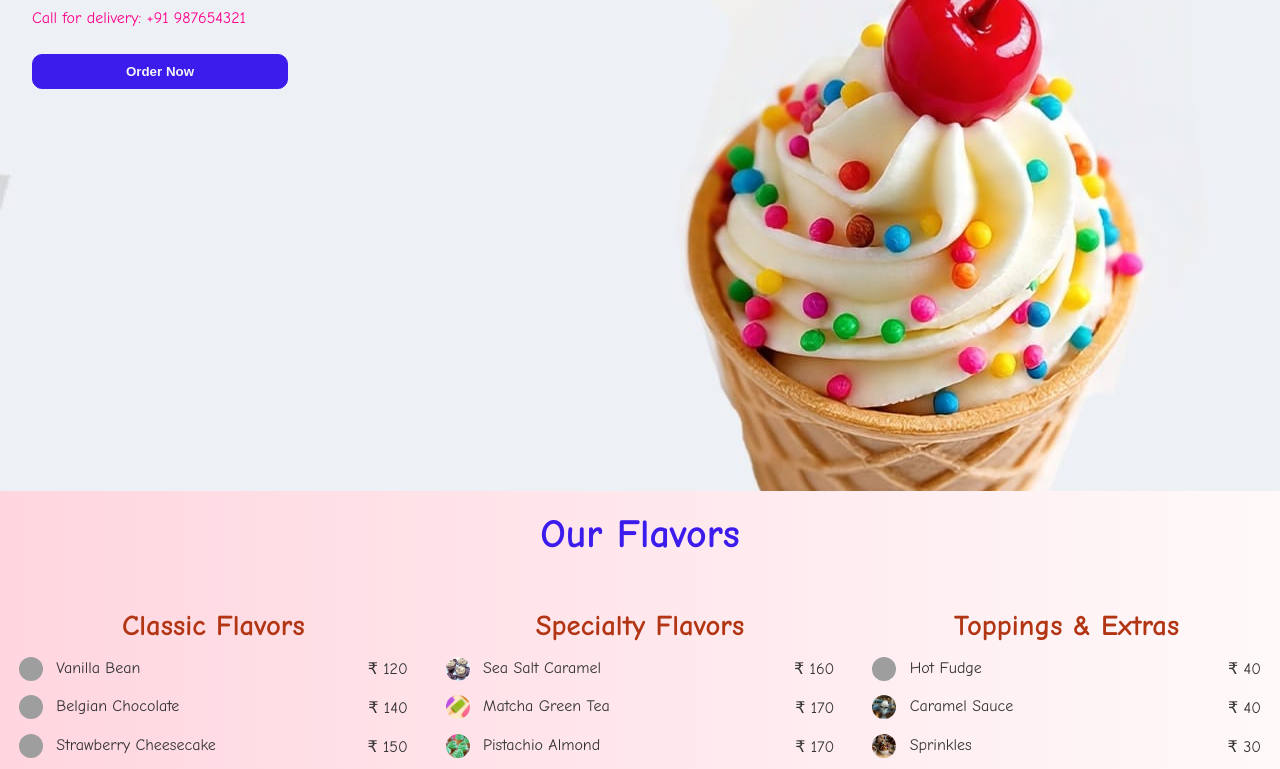
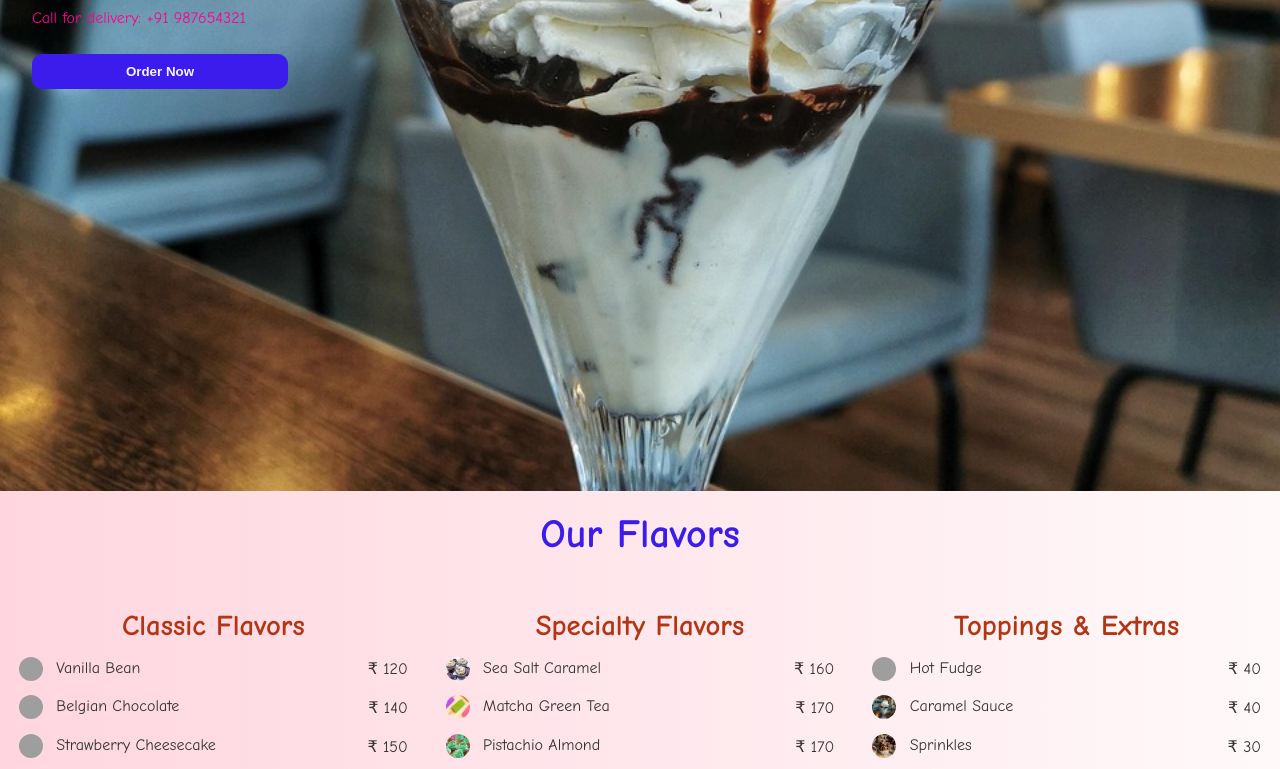
Before and after one commit to Revathy77/Frontend_Projects, a plain HTML site: page index.html in a window 1280 px wide. Shown: the part 309-1078 px from the top of the page. Drawn offline with Linux system fonts and the light colour scheme; grey boxes are pictures that could not be loaded.

Commit message:
Update style.css

```diff
--- a/style.css
+++ b/style.css
@@ -11,7 +11,7 @@ body,h2{
 }
 
 .landing{
-    background-image: url('media/img9.jpeg');
+    background-image: url('media/img7.jpeg');
     background-size: cover;
     background-position: center;
     height:100vh;
```
